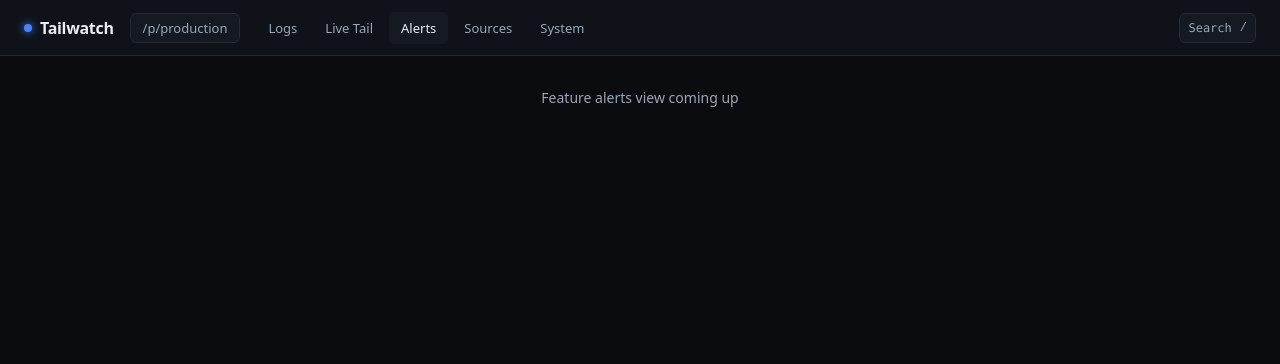
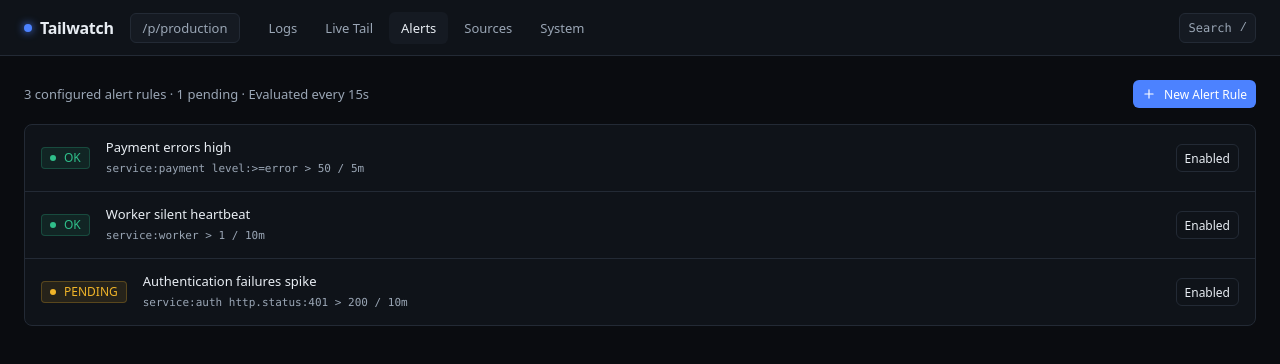
Before and after one commit to ADI-2707/Tailwatch, a React (Vite) app in the folder web/: page / in a window 1280 px wide. Both pictures are taken after a click on the button "Alerts". Shown: the top 364 px of the page. Built offline with nearby package versions, Linux system fonts and the light colour scheme; no server answers.

Commit message:
feat(web): implement alert rules manager and incident history views

```diff
--- a/web/src/App.tsx
+++ b/web/src/App.tsx
@@ -2,6 +2,7 @@ import React, { useState } from "react";
 import { Shell } from "./components/layout/Shell/Shell";
 import { LogsExplorer } from "./features/logs/LogsExplorer/LogsExplorer";
 import { LiveTail } from "./features/tail/LiveTail/LiveTail";
+import { AlertsView } from "./features/alerts/AlertsView/AlertsView";
 
 export const App: React.FC = () => {
   const [currentTab, setCurrentTab] = useState<"logs" | "tail" | "alerts" | "sources" | "system">("logs");
@@ -10,7 +11,8 @@ export const App: React.FC = () => {
     <Shell currentTab={currentTab} onTabChange={setCurrentTab} projectSlug="production">
       {currentTab === "logs" && <LogsExplorer />}
       {currentTab === "tail" && <LiveTail />}
-      {currentTab !== "logs" && currentTab !== "tail" && (
+      {currentTab === "alerts" && <AlertsView />}
+      {currentTab !== "logs" && currentTab !== "tail" && currentTab !== "alerts" && (
         <div style={{ padding: "var(--space-8)", color: "var(--text-muted)", textAlign: "center" }}>
           <span>Feature {currentTab} view coming up</span>
         </div>
--- /dev/null
+++ b/web/src/features/alerts/AlertsView/AlertsView.module.css
@@ -0,0 +1,118 @@
+.alertsWrapper {
+  display: flex;
+  flex-direction: column;
+  padding: var(--space-6);
+  gap: var(--space-4);
+  flex: 1;
+}
+
+.headerBar {
+  display: flex;
+  align-items: center;
+  justify-content: space-between;
+}
+
+.statsText {
+  font-size: 13px;
+  color: var(--text-muted);
+}
+
+.rulesList {
+  display: flex;
+  flex-direction: column;
+  background-color: var(--surface);
+  border: 1px solid var(--border);
+  border-radius: var(--radius-lg);
+  overflow: hidden;
+}
+
+.ruleRow {
+  display: flex;
+  align-items: center;
+  justify-content: space-between;
+  padding: var(--space-3) var(--space-4);
+  border-bottom: 1px solid var(--border);
+  transition: background-color var(--duration-fast) var(--ease);
+}
+
+.ruleRow:last-child {
+  border-bottom: none;
+}
+
+.ruleRow:hover {
+  background-color: var(--surface-raised);
+}
+
+.ruleMain {
+  display: flex;
+  align-items: center;
+  gap: var(--space-4);
+}
+
+.ruleInfo {
+  display: flex;
+  flex-direction: column;
+  gap: 2px;
+}
+
+.ruleName {
+  font-weight: 500;
+  font-size: 13px;
+  color: var(--text);
+}
+
+.ruleCondition {
+  font-family: var(--font-mono);
+  font-size: 11px;
+  color: var(--text-muted);
+}
+
+.ruleActions {
+  display: flex;
+  align-items: center;
+  gap: var(--space-3);
+}
+
+.modalOverlay {
+  position: fixed;
+  inset: 0;
+  background-color: rgba(10, 12, 16, 0.7);
+  backdrop-filter: blur(2px);
+  z-index: var(--z-modal);
+  display: flex;
+  align-items: center;
+  justify-content: center;
+}
+
+.modal {
+  width: 520px;
+  max-width: 90vw;
+  background-color: var(--surface);
+  border: 1px solid var(--border);
+  border-radius: var(--radius-lg);
+  padding: var(--space-6);
+  display: flex;
+  flex-direction: column;
+  gap: var(--space-4);
+  box-shadow: 0 12px 32px rgba(0, 0, 0, 0.5);
+}
+
+.modalHeader {
+  display: flex;
+  align-items: center;
+  justify-content: space-between;
+}
+
+.modalTitle {
+  font-size: 15px;
+  font-weight: 600;
+  color: var(--text);
+}
+
+.modalFooter {
+  display: flex;
+  align-items: center;
+  justify-content: flex-end;
+  gap: var(--space-2);
+  margin-top: var(--space-2);
+}
--- /dev/null
+++ b/web/src/features/alerts/AlertsView/AlertsView.tsx
@@ -0,0 +1,180 @@
+import React, { useState } from "react";
+import styles from "./AlertsView.module.css";
+import { Button } from "../../../components/ui/Button/Button";
+import { Input } from "../../../components/ui/Input/Input";
+import { StatusChip, AlertState } from "../../../components/ui/StatusChip/StatusChip";
+import { useToast } from "../../../components/ui/Toast/Toast";
+import { Plus, Bell, X } from "lucide-react";
+
+export interface AlertRule {
+  id: string;
+  name: string;
+  query: string;
+  threshold: number;
+  window_m: number;
+  state: AlertState;
+  enabled: boolean;
+}
+
+export const AlertsView: React.FC = () => {
+  const { showToast } = useToast();
+  const [isModalOpen, setIsModalOpen] = useState(false);
+  const [newRuleName, setNewRuleName] = useState("");
+  const [newRuleQuery, setNewRuleQuery] = useState("");
+  const [newRuleThreshold, setNewRuleThreshold] = useState("50");
+
+  const [rules, setRules] = useState<AlertRule[]>([
+    {
+      id: "1",
+      name: "Payment errors high",
+      query: "service:payment level:>=error",
+      threshold: 50,
+      window_m: 5,
+      state: "ok",
+      enabled: true,
+    },
+    {
+      id: "2",
+      name: "Worker silent heartbeat",
+      query: "service:worker",
+      threshold: 1,
+      window_m: 10,
+      state: "ok",
+      enabled: true,
+    },
+    {
+      id: "3",
+      name: "Authentication failures spike",
+      query: "service:auth http.status:401",
+      threshold: 200,
+      window_m: 10,
+      state: "pending",
+      enabled: true,
+    },
+  ]);
+
+  const handleCreateRule = () => {
+    if (!newRuleName.trim() || !newRuleQuery.trim()) {
+      showToast("Please provide both rule name and query", "warning");
+      return;
+    }
+
+    const newRule: AlertRule = {
+      id: Math.random().toString(36).substring(2, 9),
+      name: newRuleName.trim(),
+      query: newRuleQuery.trim(),
+      threshold: parseInt(newRuleThreshold, 10) || 10,
+      window_m: 5,
+      state: "ok",
+      enabled: true,
+    };
+
+    setRules((prev) => [newRule, ...prev]);
+    setIsModalOpen(false);
+    setNewRuleName("");
+    setNewRuleQuery("");
+    showToast(`Alert rule '${newRule.name}' created`, "success");
+  };
+
+  const toggleRule = (id: string) => {
+    setRules((prev) =>
+      prev.map((r) => {
+        if (r.id === id) {
+          const updated = !r.enabled;
+          showToast(`Rule '${r.name}' ${updated ? "enabled" : "disabled"}`, "info");
+          return { ...r, enabled: updated };
+        }
+        return r;
+      })
+    );
+  };
+
+  return (
+    <div className={styles.alertsWrapper}>
+      <div className={styles.headerBar}>
+        <div>
+          <span className={styles.statsText}>
+            {rules.length} configured alert rules · 1 pending · Evaluated every 15s
+          </span>
+        </div>
+        <Button variant="primary" size="sm" onClick={() => setIsModalOpen(true)}>
+          <Plus size={14} />
+          <span>New Alert Rule</span>
+        </Button>
+      </div>
+
+      <div className={styles.rulesList}>
+        {rules.map((rule) => (
+          <div key={rule.id} className={styles.ruleRow}>
+            <div className={styles.ruleMain}>
+              <StatusChip state={rule.state} />
+              <div className={styles.ruleInfo}>
+                <span className={styles.ruleName}>{rule.name}</span>
+                <span className={styles.ruleCondition}>
+                  {rule.query} &gt; {rule.threshold} / {rule.window_m}m
+                </span>
+              </div>
+            </div>
+
+            <div className={styles.ruleActions}>
+              <Button
+                size="sm"
+                variant={rule.enabled ? "secondary" : "ghost"}
+                onClick={() => toggleRule(rule.id)}
+              >
+                {rule.enabled ? "Enabled" : "Disabled"}
+              </Button>
+            </div>
+          </div>
+        ))}
+      </div>
+
+      {isModalOpen && (
+        <div className={styles.modalOverlay} onClick={() => setIsModalOpen(false)}>
+          <div className={styles.modal} onClick={(e) => e.stopPropagation()}>
+            <div className={styles.modalHeader}>
+              <div style={{ display: "flex", alignItems: "center", gap: "var(--space-2)" }}>
+                <Bell size={16} />
+                <span className={styles.modalTitle}>Create Alert Rule</span>
+              </div>
+              <button
+                style={{ background: "none", border: "none", color: "var(--text-muted)", cursor: "pointer" }}
+                onClick={() => setIsModalOpen(false)}
+              >
+                <X size={16} />
+              </button>
+            </div>
+
+            <Input
+              placeholder="Rule Name (e.g. Postgres Connection Timeouts)"
+              value={newRuleName}
+              onChange={(e) => setNewRuleName(e.target.value)}
+            />
+
+            <Input
+              placeholder="TQL Query (e.g. service:payment level:>=error)"
+              value={newRuleQuery}
+              onChange={(e) => setNewRuleQuery(e.target.value)}
+            />
+
+            <Input
+              placeholder="Threshold count (default 50)"
+              type="number"
+              value={newRuleThreshold}
+              onChange={(e) => setNewRuleThreshold(e.target.value)}
+            />
+
+            <div className={styles.modalFooter}>
+              <Button size="sm" variant="ghost" onClick={() => setIsModalOpen(false)}>
+                Cancel
+              </Button>
+              <Button size="sm" variant="primary" onClick={handleCreateRule}>
+                Save Rule
+              </Button>
+            </div>
+          </div>
+        </div>
+      )}
+    </div>
+  );
+};
```
